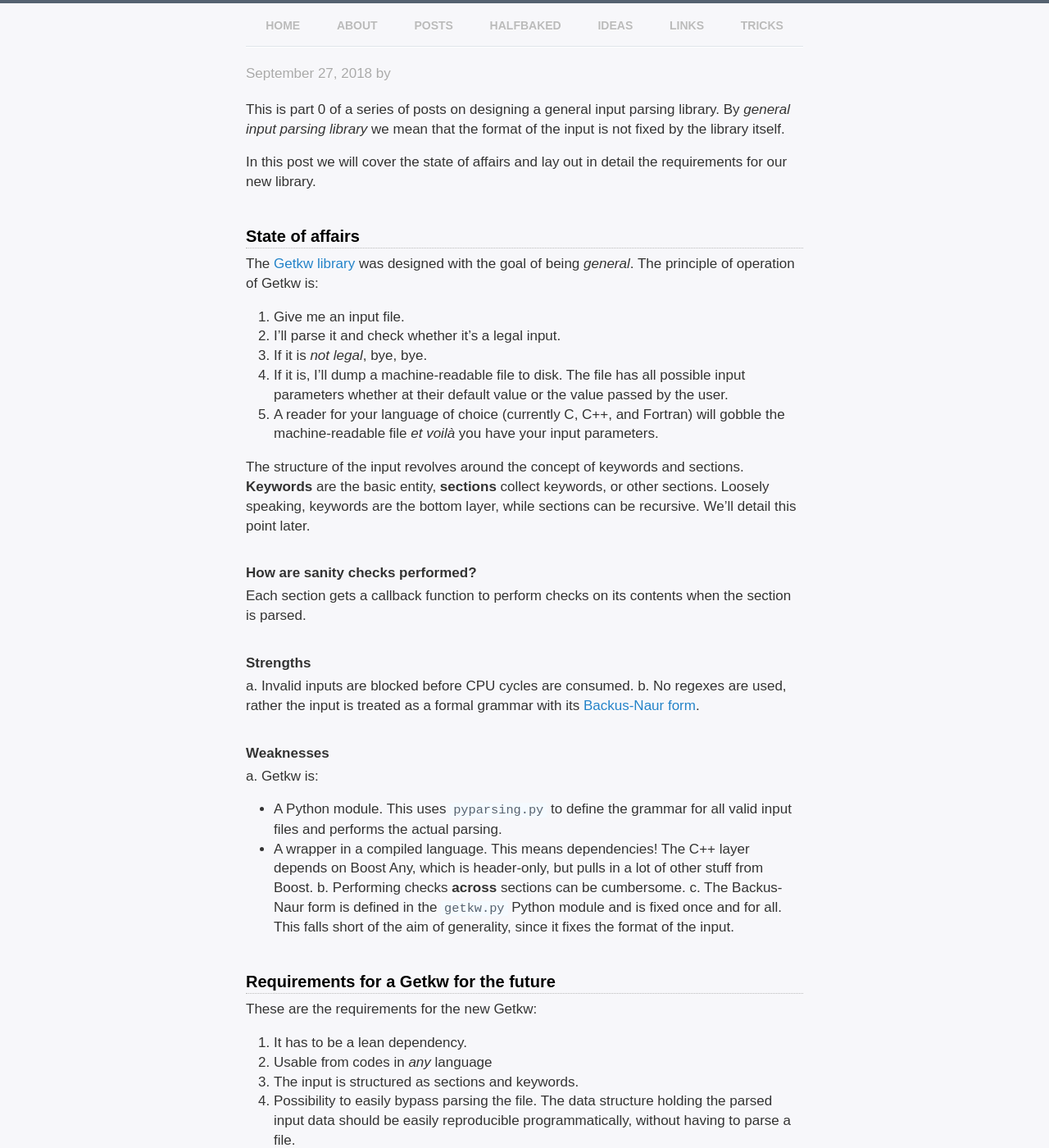
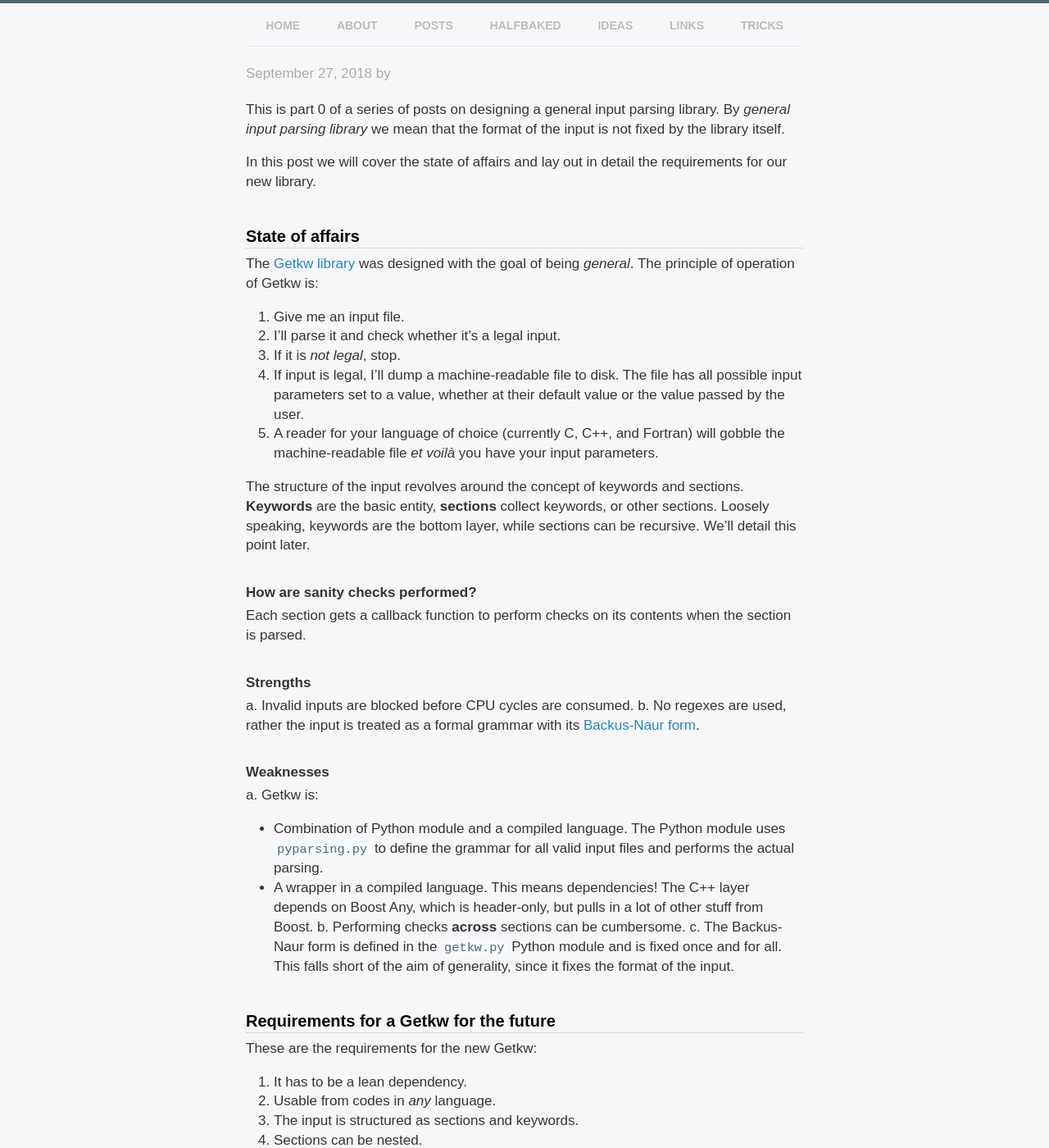
Before and after one commit to dev-cafe/blog, a Jekyll site: the page built from _posts/2018-09-14-getkw-01.md, in a window 1280 px wide and 1400 px high. Shown: the whole window at 82% size. Built offline with Jekyll 4.4.1, drawn with Linux system fonts in a browser that asks for light colours; our own code applies the rules of GitHub Pages for plain Markdown files; some of the changed text lies outside the part shown.

Commit message:
suggest few more points for the getkw specification

```diff
--- a/_posts/2018-09-14-getkw-01.md
+++ b/_posts/2018-09-14-getkw-01.md
@@ -1,7 +1,7 @@
 ---
 layout: post
 title: Redesigning Getkw _or_ reinventing the wheel: 0. State of affairs and requirements
-author: Roberto Di Remigio
+author: Roberto Di Remigio and Radovan Bast
 summary: Redesigning Getkw
 status: wip
 ---
@@ -19,9 +19,9 @@
 The principle of operation of Getkw is:
 1. Give me an input file.
 2. I'll parse it and check whether it's a legal input.
-4. If it is _not legal_, bye, bye.
-3. If it is, I'll dump a machine-readable file to disk. The file has all
-   possible input parameters whether at their default value or the value passed
+4. If it is _not legal_, stop.
+3. If input is legal, I'll dump a machine-readable file to disk. The file has all
+   possible input parameters set to a value, whether at their default value or the value passed
    by the user.
 4. A reader for your language of choice (currently C, C++, and Fortran) will
    gobble the machine-readable file _et voilà_ you have your input parameters.
@@ -45,7 +45,8 @@
 ### Weaknesses
 
 a. Getkw is:
-   - A Python module. This uses `pyparsing.py` to define the grammar for all
+   - Combination of Python module and a compiled language.
+     The Python module uses `pyparsing.py` to define the grammar for all
      valid input files and performs the actual parsing.
    - A wrapper in a compiled language. This means dependencies! The C++ layer
      depends on Boost Any, which is header-only, but pulls in a lot of other
@@ -58,21 +59,22 @@
 
 These are the requirements for the new Getkw:
 0. It has to be a lean dependency.
-1. Usable from codes in _any_ language
+1. Usable from codes in _any_ language.
 2. The input is structured as sections and keywords.
-3. Possibility to easily bypass parsing the file. The data structure holding the
+3. Sections can be nested.
+4. Possibility to easily bypass parsing the file. The data structure holding the
    parsed input data should be easily reproducible programmatically, without
    having to parse a file.
-4. Input parser provides a validator mode. This will just check internal
+5. Input parser provides a validator mode. This will just check internal
    consistency of the input given by the user. This is guaranteed by defining a formal grammar.
-5. Make the grammar customisable.
-6. Self-documenting. Adding new sections and keywords will require documentation
+6. Validation is possible not only _within_ a section, but across the entire tree/dictionary/form, without too
+   much coupling.
+7. Make the grammar customisable.
+8. Self-documenting. Adding new sections and keywords will require documentation
    strings to work and there has to be a tool that can parse these and output
    documentation in some standard format.
-7. Composable. New sections/keywords should be addable to the parsers in a
+9. Composable. New sections/keywords should be addable to the parsers in a
    decentralized manner.
-8. Validation _within_ and _without_ sections on the same footing, without too
-   much coupling.
 
 [Getkw library]: https://github.com/dev-cafe/libgetkw
 [Backus-Naur form]: https://en.wikipedia.org/wiki/Backus%E2%80%93Naur_form
```
